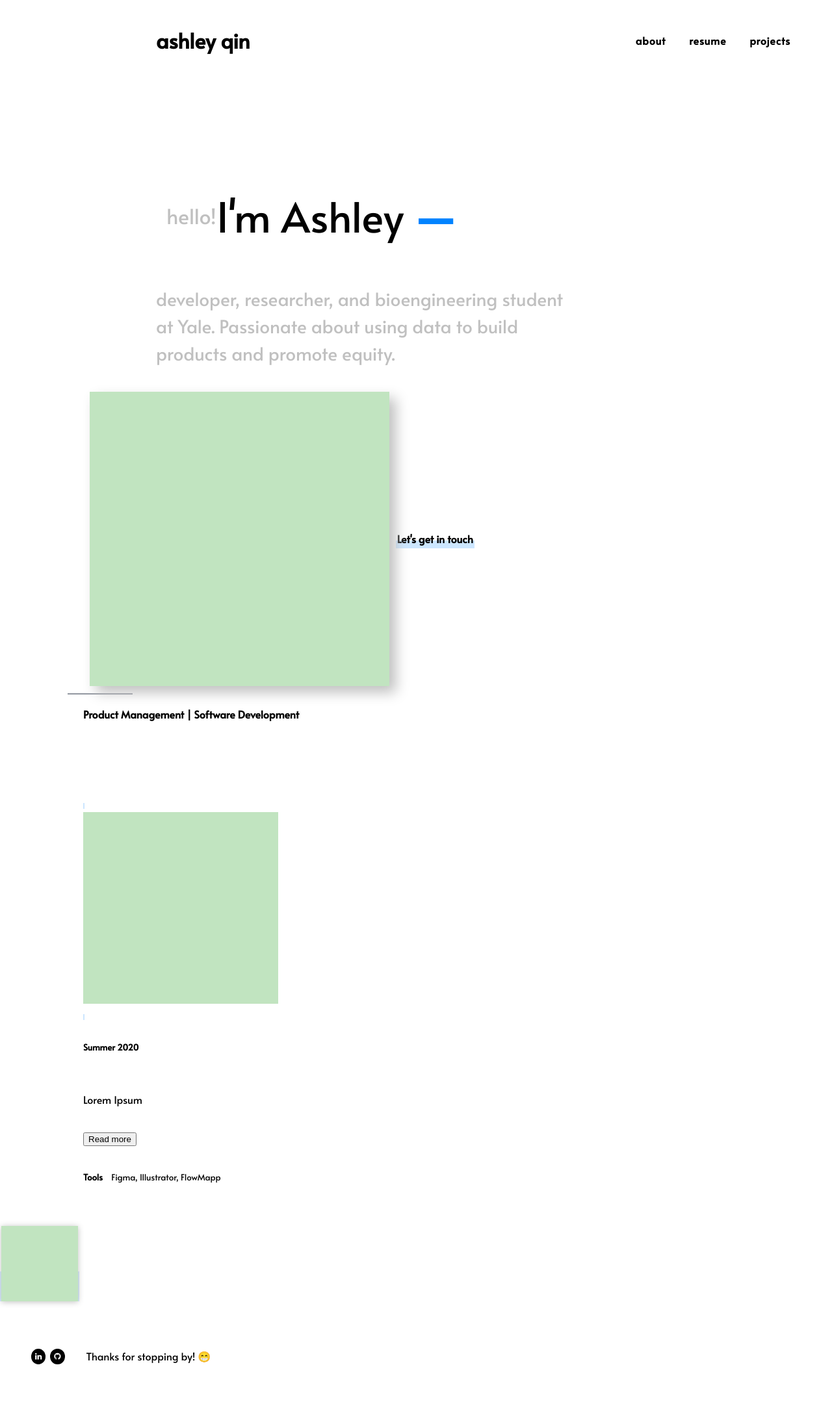
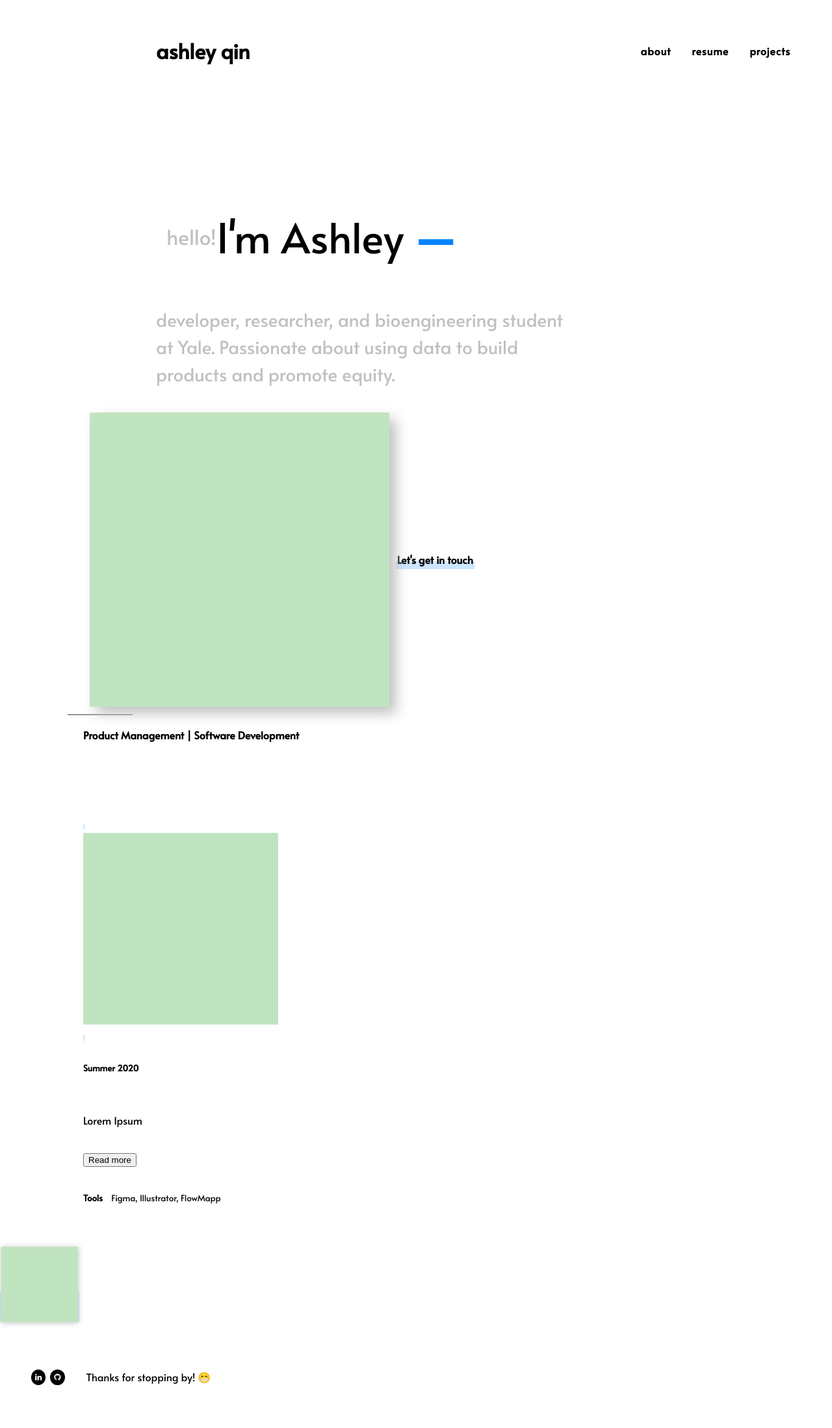
Before and after one commit to ashleyyqin/ashleyyqin.github.io, a Jekyll site: the page built from index.html, in a window 1280 px wide. Shown: the whole page at 65% size. Built offline with Jekyll 4.4.1, drawn with Linux system fonts in a browser that asks for light colours; before the commit the page ends 2166 px from its top, so only the background shows below that.

Commit message:
Update main.css

```diff
--- a/styles/main.css
+++ b/styles/main.css
@@ -134,7 +134,6 @@
     padding: 0 auto;
     display: flex;
     align-items: center;
-    /*text-transform: uppercase;*/
     font-weight: 600;
     padding: 3em;
 }
@@ -155,8 +154,10 @@
 }
 
 nav {
+    display: flex;
     z-index: 2000;
     margin-left: auto;
+    justify-items: right;
 }
 
 nav a {
```
